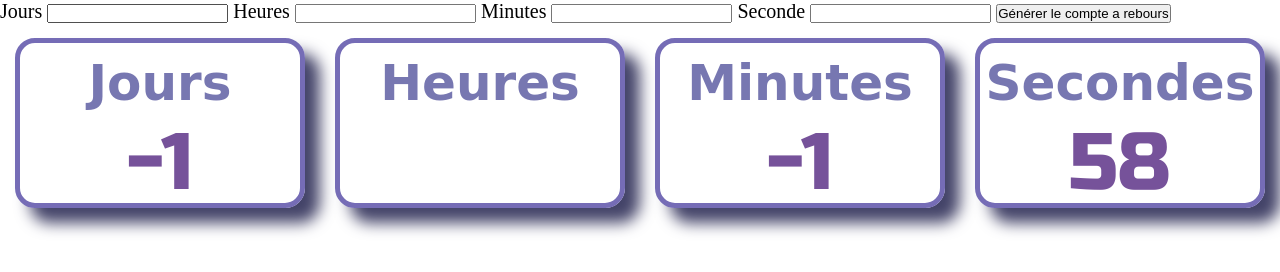
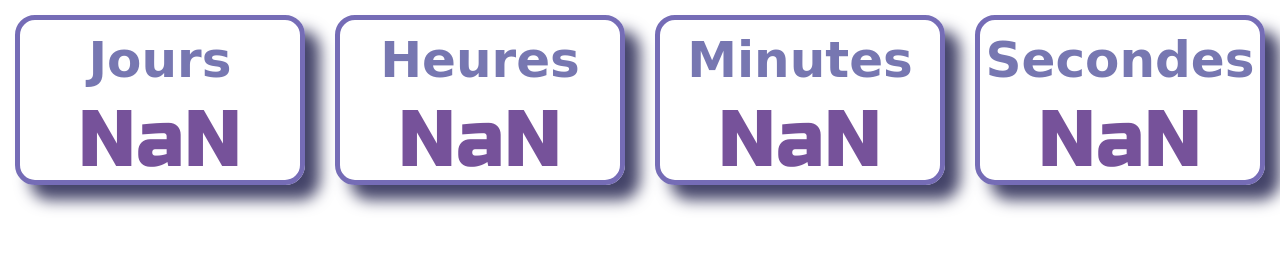
Before and after one commit to Scrirock/comte-a-rebours, a plain HTML site: page index.html in a window 1280 px wide. Both pictures are taken after a click on the button "Générer le compte a rebours". Drawn offline with Linux system fonts and the light colour scheme; a web font is replaced by a local one.

Commit message:
Un seul decompte possible

```diff
--- a/index.html
+++ b/index.html
@@ -8,6 +8,7 @@
 </head>
 <body>
 
+    <div id="paf">
         <label for="jours">Jours</label>
         <input type="text" id="jours">
         <label for="heures">Heures</label>
@@ -17,7 +18,7 @@
         <label for="secondes">Seconde</label>
         <input type="text" id="secondes">
         <button id="create">Générer le compte a rebours</button>
-
+    </div>
 <script src="script.js"></script>
 </body>
 </html>
--- a/script.js
+++ b/script.js
@@ -1,37 +1,37 @@
-let Decompte = function (jours, heures, minutes, secondes){
-    this.jours = jours;
-    this.heures = heures;
-    this.minutes = minutes;
-    this.secondes = secondes;
+document.getElementById("create").addEventListener("click", () =>{
+    let secondde = document.getElementById("secondes").value;
+    let minute = document.getElementById("minutes").value;
+    let heure = document.getElementById("heures").value;
+    let jours = document.getElementById("jours").value;
 
-    document.getElementById("nbrSecondes").innerHTML = this.secondes;
-    document.getElementById("nbrMinutes").innerHTML = this.minutes;
-    document.getElementById("nbrHeures").innerHTML = this.heures;
-    document.getElementById("nbrJours").innerHTML = this.jours;
 
-    this.start = function (){
-        let decompte = setInterval(()=>{
-            if (secondes <= 0 && minutes !== 0) {
-                secondes = 60;
-                minutes--;
-                document.getElementById("nbrMinutes").innerHTML = minutes;
-            }
-            else if (minutes <= 0 && secondes === 0 && heures !== 0) {
-                minutes = 60;
-                heures--;
-                document.getElementById("nbrHeures").innerHTML = heures;
-            }
-            else if (heures <= 0 && minutes <= 0 && jours !== 0){
-                jours--;
-                heures = 24;
-                document.getElementById("nbrJours").innerHTML = jours;
-            }
-            else if (secondes === 0 && minutes === 0 && heures === 0 && jours === 0){
-                clearInterval(decompte);
-            }
-            secondes--;
-            document.getElementById("nbrSecondes").innerHTML = secondes;
-        }, 1000)}
+    let nbrSec = parseInt(parseInt(secondde) + parseInt(minute*60) + parseInt(heure*3600) + parseInt(jours*3600*24));
+
+    createElement();
+    Rebours(nbrSec);
+});
+
+let Rebours = function (sec){
+    this.secondeTotal = sec;
+
+    this.compteRebour = setInterval(()=>{
+        this.secondeTotal --;
+
+        this.resteJours = Math.floor(this.secondeTotal / 86400);
+        this.resteHeures = Math.floor((this.secondeTotal - (this.resteJours * 86400)) / 3600 );
+        this.resteMinutes = Math.floor((this.secondeTotal - (this.resteJours * 86400) - (this.resteHeures * 3600)) / 60);
+        this.resteSecondes = Math.floor(this.secondeTotal - (this.resteJours * 86400) - (this.resteHeures * 3600) - (this.resteMinutes * 60));
+
+        document.getElementById("nbrJours").innerHTML = this.resteJours;
+        document.getElementById("nbrHeures").innerHTML = this.resteHeures;
+        document.getElementById("nbrMinutes").innerHTML = this.resteMinutes;
+        document.getElementById("nbrSecondes").innerHTML = this.resteSecondes;
+
+        if (this.secondeTotal === 0){
+            clearInterval(this.compteRebour);
+        }
+    }, 1000)
+
 }
 
 let createElement = function (){
@@ -82,15 +82,6 @@ let createElement = function (){
     let nbrSecondes = document.createElement("p");
     nbrSecondes.id = "nbrSecondes"
     divSeconde.append(nbrSecondes);
+
+    document.getElementById("paf").style.display = "none";
 }
-
-document.getElementById("create").addEventListener("click", ()=>{
-    createElement();
-    let jour = document.getElementById("jours").value;
-    let heure = document.getElementById("heures").value;
-    let minute = document.getElementById("minutes").value;
-    let seconde = document.getElementById("secondes").value;
-
-    let decomtpe = new Decompte(jour, heure, minute, seconde);
-    decomtpe.start();
-});
```
Lines whose indentation alone changed are shown as unchanged.
